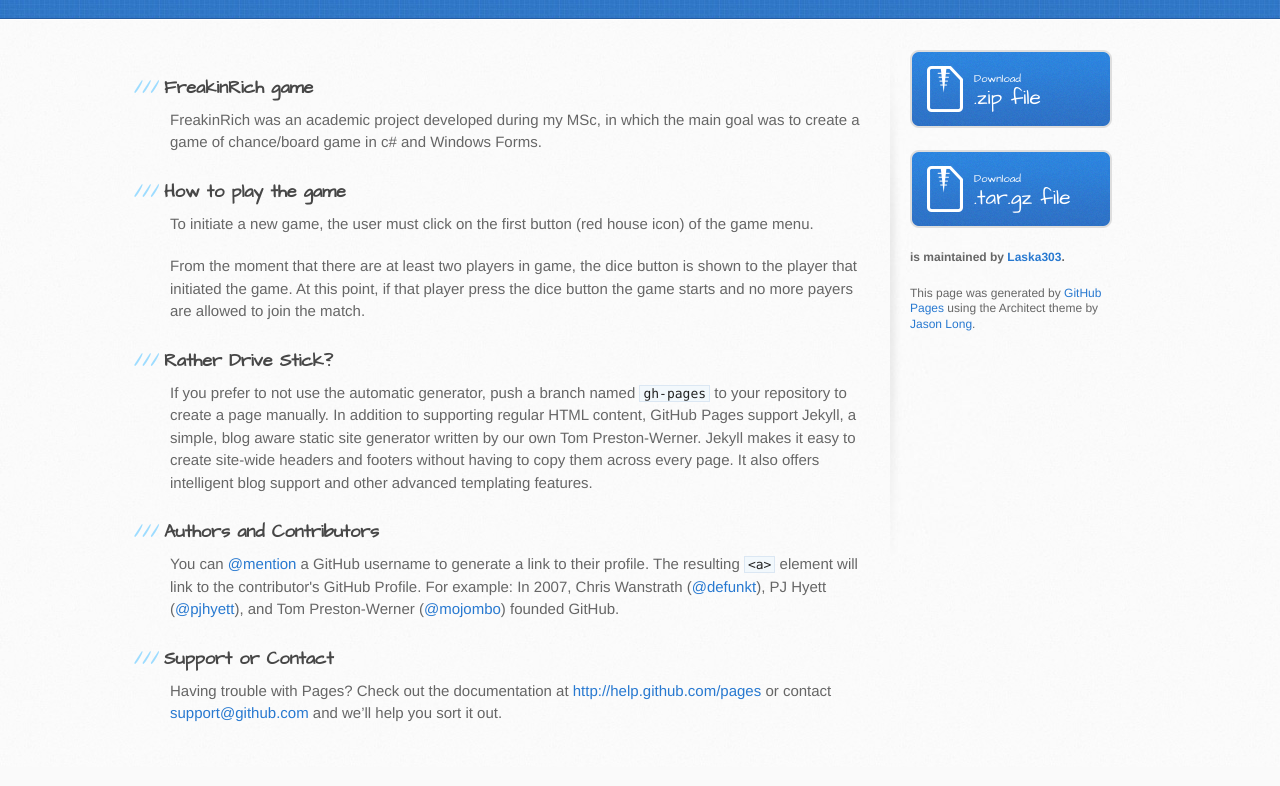
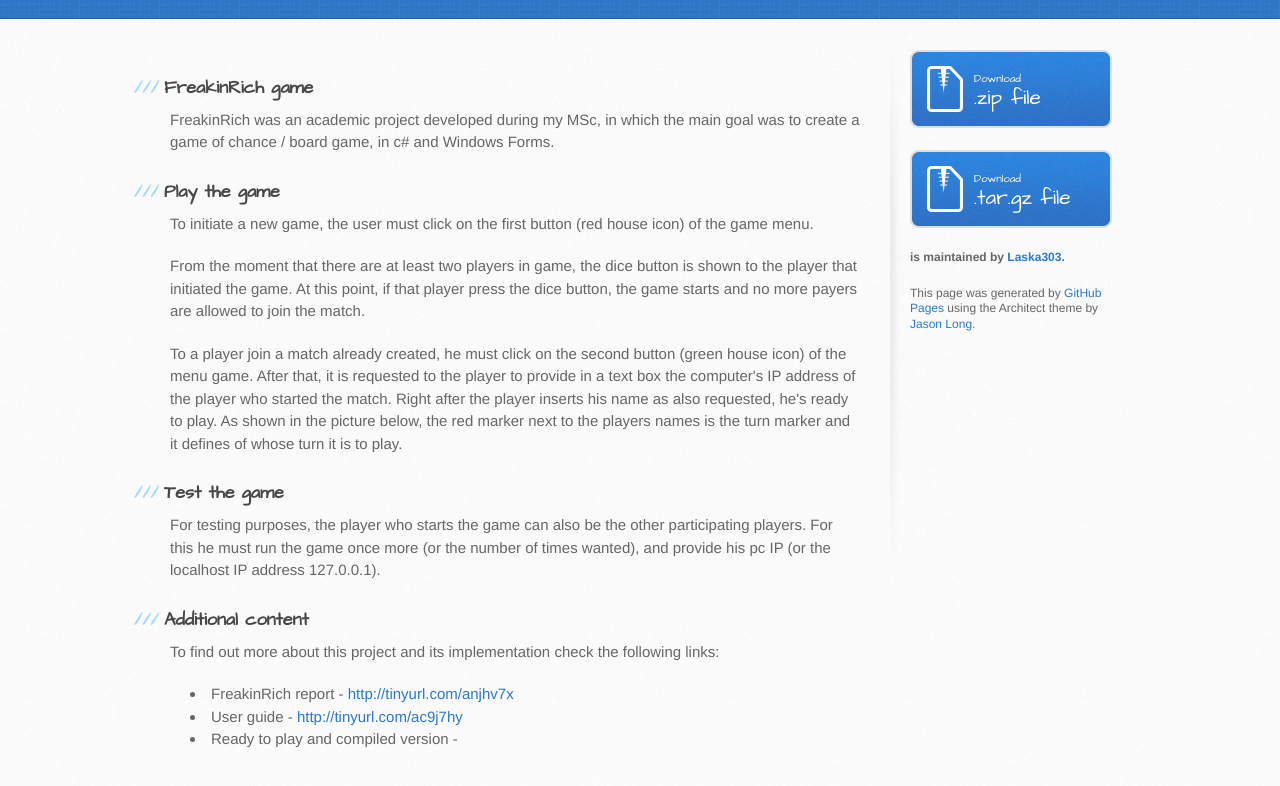
Before and after one commit to Laska303/FreakinRich, a plain HTML site: page index.html in a window 1280 px wide. Shown: the part 216-1002 px from the top of the page. Drawn offline with Linux system fonts and the light colour scheme.

```diff
--- a/index.html
+++ b/index.html
@@ -30,26 +30,33 @@
         <section id="main-content">
           <h3>FreakinRich game</h3>
 
-<p>FreakinRich was an academic project developed during my MSc, in which the main goal was to create a game of chance/board game in c# and Windows Forms.</p>
+<p>FreakinRich was an academic project developed during my MSc, in which the main goal was to create a game of chance / board game, in c# and Windows Forms.</p>
 
-<h3>How to play the game</h3>
+<h3>Play the game</h3>
 
 <p>To initiate a new game, the user must click on the first button (red house icon) of the game menu. </p>
 
 <p>From the moment that there are at least two players in game, the dice button is shown to the player that initiated the game.
-At this point, if that player press the dice button the game starts and  no more payers are allowed to join the match.</p>
+At this point, if that player press the dice button, the game starts and  no more payers are allowed to join the match.</p>
 
-<h3>Rather Drive Stick?</h3>
+<p>To a player join a match already created, he must click on the second button (green house icon) of the menu game. After that, it is requested to the player to provide in a text box the computer's IP address of the player who started the match.
+Right after the player inserts his name as also requested, he's ready to play. As shown in the picture below, the red marker next to the players names is the turn marker and it defines of whose turn it is to play.</p>
 
-<p>If you prefer to not use the automatic generator, push a branch named <code>gh-pages</code> to your repository to create a page manually. In addition to supporting regular HTML content, GitHub Pages support Jekyll, a simple, blog aware static site generator written by our own Tom Preston-Werner. Jekyll makes it easy to create site-wide headers and footers without having to copy them across every page. It also offers intelligent blog support and other advanced templating features.</p>
+<h3>Test the game</h3>
 
-<h3>Authors and Contributors</h3>
+<p>For testing purposes, the player who starts the game can also be the other participating players. For this he must run the game once more (or the number of times wanted), and provide his pc IP (or the localhost IP address 127.0.0.1).</p>
 
-<p>You can <a href="https://github.com/blog/821" class="user-mention">@mention</a> a GitHub username to generate a link to their profile. The resulting <code>&lt;a&gt;</code> element will link to the contributor's GitHub Profile. For example: In 2007, Chris Wanstrath (<a href="https://github.com/defunkt" class="user-mention">@defunkt</a>), PJ Hyett (<a href="https://github.com/pjhyett" class="user-mention">@pjhyett</a>), and Tom Preston-Werner (<a href="https://github.com/mojombo" class="user-mention">@mojombo</a>) founded GitHub.</p>
+<h3>Additional content</h3>
 
-<h3>Support or Contact</h3>
+<p>To find out more about this project and its implementation check the following links:</p>
 
-<p>Having trouble with Pages? Check out the documentation at <a href="http://help.github.com/pages">http://help.github.com/pages</a> or contact <a href="mailto:support@github.com">support@github.com</a> and we’ll help you sort it out.</p>
+<ul>
+<li>FreakinRich report - <a href="http://tinyurl.com/anjhv7x">http://tinyurl.com/anjhv7x</a>
+</li>
+<li>User guide - <a href="http://tinyurl.com/ac9j7hy">http://tinyurl.com/ac9j7hy</a>
+</li>
+<li>Ready to play and compiled version - </li>
+</ul>
         </section>
 
         <aside id="sidebar">
```
Also changed, not shown: params.json (+1 -1 lines).
